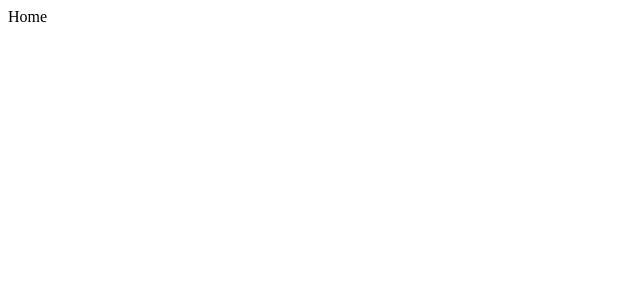
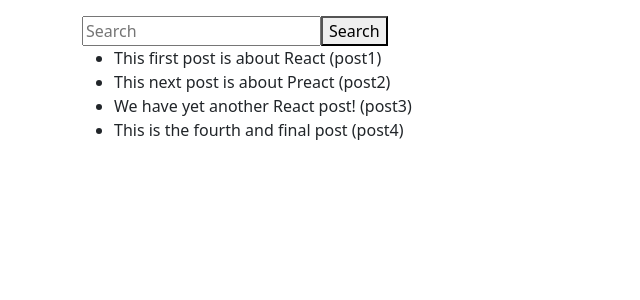
Before and after one commit to jonjon98/donateit, a React (Create React App) app: page / in a window 1280 px wide. Shown: the top 300 px of the page, without its empty margins (0-640 px from the left). Built offline with nearby package versions, Linux system fonts and the light colour scheme.

Commit message:
feat: adds the search bar component and the search bar into the Home page.

```diff
--- a/package.json
+++ b/package.json
@@ -6,8 +6,8 @@
     "@testing-library/jest-dom": "^5.16.4",
     "@testing-library/react": "^13.3.0",
     "@testing-library/user-event": "^13.5.0",
+    "bootstrap": "^5.1.3",
     "firebase": "^9.9.0",
-    "bootstrap": "^5.1.3",
     "react": "^18.2.0",
     "react-bootstrap": "^2.4.0",
     "react-dom": "^18.2.0",
--- /dev/null
+++ b/src/components/search/Search.jsx
@@ -0,0 +1,57 @@
+import React from 'react'
+import SearchBar from './SearchBar.jsx'
+import { useState } from 'react';
+
+const Search = ({ searchType }) => {
+  var elements = [];
+  if(searchType === "posts"){
+    //placeholder for the posts, have to extract from DB
+    elements = [
+      { id: '1', name: 'This first post is about React (post1)' },
+      { id: '2', name: 'This next post is about Preact (post2)' },
+      { id: '3', name: 'We have yet another React post! (post3)' },
+      { id: '4', name: 'This is the fourth and final post (post4)' },
+    ];
+  }
+  else if(searchType === "items"){
+    //placeholder for the posts, have to extract from DB
+    elements = [
+      { id: '1', name: 'This first post is about React (item1)' },
+      { id: '2', name: 'This next post is about Preact (item2)' },
+      { id: '3', name: 'We have yet another React post! (item3)' },
+      { id: '4', name: 'This is the fourth and final post (item4)' },
+    ];
+  }
+
+  const filterElements = (elements, query) => {
+    if (!query) {
+        return elements;
+    }
+
+    return elements.filter((elements) => {
+        const elementsName = elements.name.toLowerCase();
+        return elementsName.includes(query);
+    });
+  };
+
+  const { search } = window.location;
+  const query = new URLSearchParams(search).get('search');
+  const [searchQuery, setSearchQuery] = useState(query || '');
+  const filteredElements = filterElements(elements, searchQuery);
+
+  return (
+    <div>
+      <SearchBar
+        searchQuery={searchQuery}
+        setSearchQuery={setSearchQuery}
+      />
+      <ul>
+        {filteredElements.map(post => (
+          <li key={post.id}>{post.name}</li>
+         ))}
+      </ul>
+    </div>
+  )
+}
+
+export default Search
--- /dev/null
+++ b/src/components/search/SearchBar.jsx
@@ -0,0 +1,24 @@
+import React from 'react'
+import './searchBar.css'
+import 'bootstrap/dist/css/bootstrap.min.css'
+
+const SearchBar = ({ searchQuery, setSearchQuery }) => {
+  return (
+    <form action="/" method="get">
+        <label htmlFor="header-search">
+            <span className="visually-hidden">Search</span>
+        </label>
+        <input
+            value={searchQuery}
+            onInput={e => setSearchQuery(e.target.value)}
+            type="text"
+            id="header-search"
+            placeholder="Search"
+            name="search"
+        />
+        <button type="submit">Search</button>
+    </form>
+  )
+}
+
+export default SearchBar
--- /dev/null
+++ b/src/components/search/searchBar.css
@@ -0,0 +1,9 @@
+.visually-hidden {
+    clip: rect(0 0 0 0);
+    clip-path: inset(50%);
+    height: 1px;
+    overflow: hidden;
+    position: absolute;
+    white-space: nowrap;
+    width: 1px;
+}
--- a/src/pages/home/Home.jsx
+++ b/src/pages/home/Home.jsx
@@ -1,8 +1,16 @@
 import React from 'react'
+import Search from '../../components/search/Search.jsx'
+import { Container } from 'react-bootstrap'
+import 'bootstrap/dist/css/bootstrap.min.css'
 
 const Home = () => {
+
   return (
-    <div>Home</div>
+    <div>
+      <Container className="py-3">
+        <Search searchType="posts"/>
+      </Container>
+    </div>
   )
 }
 
```
Also changed, not shown: public/manifest.json (added), public/robots.txt (deleted), 1 other file (tests, documents, lock files or other folders).
